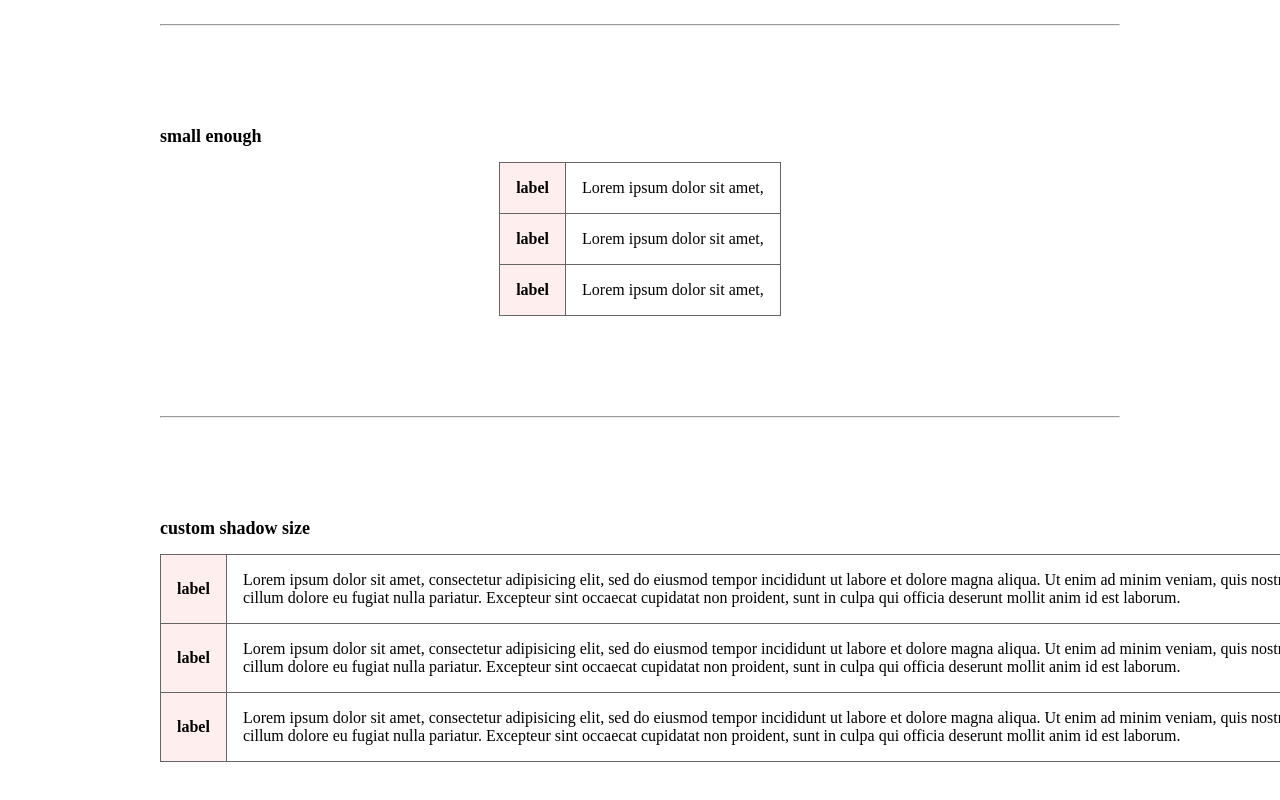
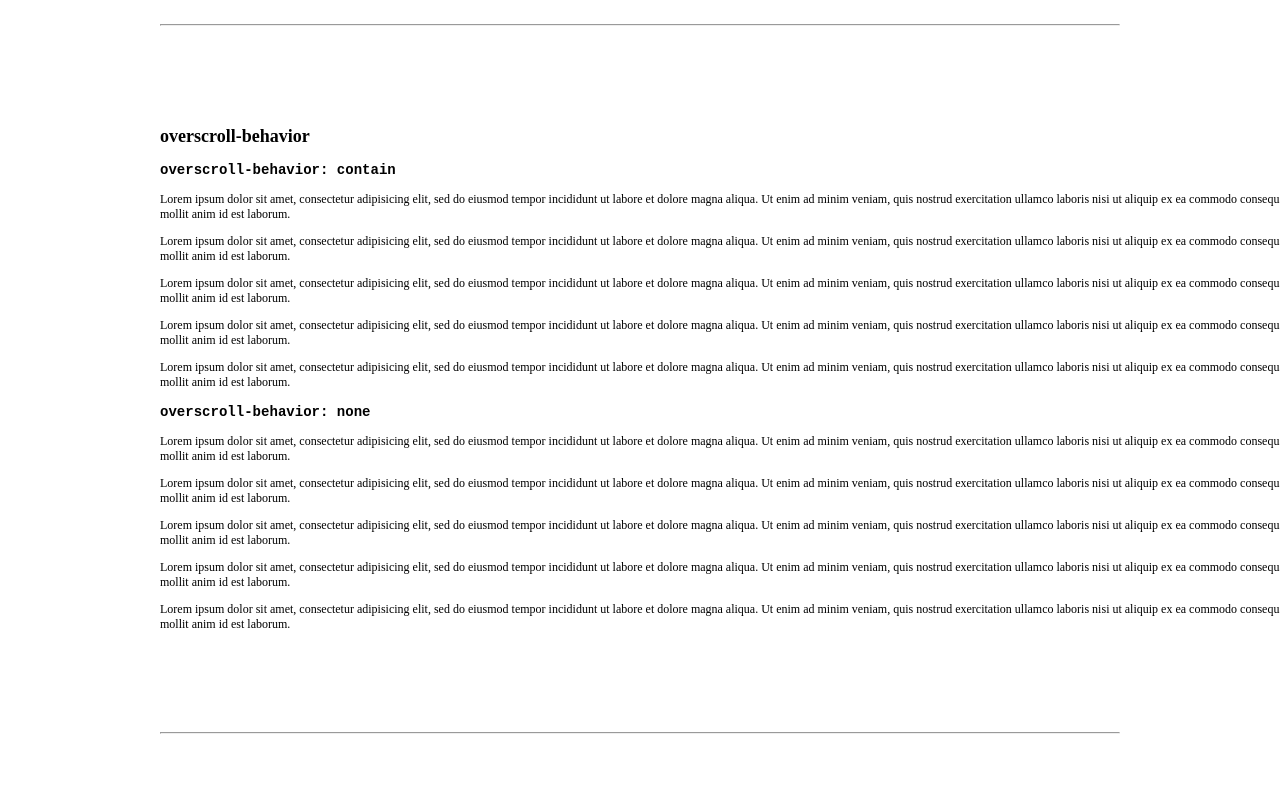
Before and after one commit to inotom/sws-scrollable-container, a website: page src/html/index.html in a window 1280 px wide. Shown: the part 917-1717 px from the top of the page. Drawn offline with nearby package versions, Linux system fonts and the light colour scheme.

Commit message:
Add overscroll-behavior prop

```diff
--- a/src/html/index.html
+++ b/src/html/index.html
@@ -107,8 +107,20 @@ hr {
   margin-bottom: 0;
 }
 
+.overscroll-behavior-contain-container sws-scrollable-container {
+  --sws-scrollable-container-overscroll-behavior: contain;
+}
+
+.overscroll-behavior-none-container sws-scrollable-container {
+  --sws-scrollable-container-overscroll-behavior: none;
+}
+
 .custom-label-demo sws-scrollable-container {
   --sws-scrollable-container-message-white-space: pre-line;
+}
+
+.overscroll-behavior-demo {
+  width: 2000px;
 }
 
 .async-block {
@@ -195,6 +207,58 @@ hr {
         </p>
       </div>
     </sws-scrollable-container>
+
+    <hr>
+
+    <h2>overscroll-behavior</h2>
+
+    <h3><code>overscroll-behavior: contain</code></h3>
+
+    <div class="overscroll-behavior-contain-container">
+      <sws-scrollable-container>
+        <div class="overscroll-behavior-demo">
+          <p>
+            Lorem ipsum dolor sit amet, consectetur adipisicing elit, sed do eiusmod tempor incididunt ut labore et dolore magna aliqua. Ut enim ad minim veniam, quis nostrud exercitation ullamco laboris nisi ut aliquip ex ea commodo consequat. Duis aute irure dolor in reprehenderit in voluptate velit esse cillum dolore eu fugiat nulla pariatur. Excepteur sint occaecat cupidatat non proident, sunt in culpa qui officia deserunt mollit anim id est laborum.
+          </p>
+          <p>
+            Lorem ipsum dolor sit amet, consectetur adipisicing elit, sed do eiusmod tempor incididunt ut labore et dolore magna aliqua. Ut enim ad minim veniam, quis nostrud exercitation ullamco laboris nisi ut aliquip ex ea commodo consequat. Duis aute irure dolor in reprehenderit in voluptate velit esse cillum dolore eu fugiat nulla pariatur. Excepteur sint occaecat cupidatat non proident, sunt in culpa qui officia deserunt mollit anim id est laborum.
+          </p>
+          <p>
+            Lorem ipsum dolor sit amet, consectetur adipisicing elit, sed do eiusmod tempor incididunt ut labore et dolore magna aliqua. Ut enim ad minim veniam, quis nostrud exercitation ullamco laboris nisi ut aliquip ex ea commodo consequat. Duis aute irure dolor in reprehenderit in voluptate velit esse cillum dolore eu fugiat nulla pariatur. Excepteur sint occaecat cupidatat non proident, sunt in culpa qui officia deserunt mollit anim id est laborum.
+          </p>
+          <p>
+            Lorem ipsum dolor sit amet, consectetur adipisicing elit, sed do eiusmod tempor incididunt ut labore et dolore magna aliqua. Ut enim ad minim veniam, quis nostrud exercitation ullamco laboris nisi ut aliquip ex ea commodo consequat. Duis aute irure dolor in reprehenderit in voluptate velit esse cillum dolore eu fugiat nulla pariatur. Excepteur sint occaecat cupidatat non proident, sunt in culpa qui officia deserunt mollit anim id est laborum.
+          </p>
+          <p>
+            Lorem ipsum dolor sit amet, consectetur adipisicing elit, sed do eiusmod tempor incididunt ut labore et dolore magna aliqua. Ut enim ad minim veniam, quis nostrud exercitation ullamco laboris nisi ut aliquip ex ea commodo consequat. Duis aute irure dolor in reprehenderit in voluptate velit esse cillum dolore eu fugiat nulla pariatur. Excepteur sint occaecat cupidatat non proident, sunt in culpa qui officia deserunt mollit anim id est laborum.
+          </p>
+        </div>
+      </sws-scrollable-container>
+    </div>
+
+    <h3><code>overscroll-behavior: none</code></h3>
+
+    <div class="overscroll-behavior-none-container">
+      <sws-scrollable-container>
+        <div class="overscroll-behavior-demo">
+          <p>
+            Lorem ipsum dolor sit amet, consectetur adipisicing elit, sed do eiusmod tempor incididunt ut labore et dolore magna aliqua. Ut enim ad minim veniam, quis nostrud exercitation ullamco laboris nisi ut aliquip ex ea commodo consequat. Duis aute irure dolor in reprehenderit in voluptate velit esse cillum dolore eu fugiat nulla pariatur. Excepteur sint occaecat cupidatat non proident, sunt in culpa qui officia deserunt mollit anim id est laborum.
+          </p>
+          <p>
+            Lorem ipsum dolor sit amet, consectetur adipisicing elit, sed do eiusmod tempor incididunt ut labore et dolore magna aliqua. Ut enim ad minim veniam, quis nostrud exercitation ullamco laboris nisi ut aliquip ex ea commodo consequat. Duis aute irure dolor in reprehenderit in voluptate velit esse cillum dolore eu fugiat nulla pariatur. Excepteur sint occaecat cupidatat non proident, sunt in culpa qui officia deserunt mollit anim id est laborum.
+          </p>
+          <p>
+            Lorem ipsum dolor sit amet, consectetur adipisicing elit, sed do eiusmod tempor incididunt ut labore et dolore magna aliqua. Ut enim ad minim veniam, quis nostrud exercitation ullamco laboris nisi ut aliquip ex ea commodo consequat. Duis aute irure dolor in reprehenderit in voluptate velit esse cillum dolore eu fugiat nulla pariatur. Excepteur sint occaecat cupidatat non proident, sunt in culpa qui officia deserunt mollit anim id est laborum.
+          </p>
+          <p>
+            Lorem ipsum dolor sit amet, consectetur adipisicing elit, sed do eiusmod tempor incididunt ut labore et dolore magna aliqua. Ut enim ad minim veniam, quis nostrud exercitation ullamco laboris nisi ut aliquip ex ea commodo consequat. Duis aute irure dolor in reprehenderit in voluptate velit esse cillum dolore eu fugiat nulla pariatur. Excepteur sint occaecat cupidatat non proident, sunt in culpa qui officia deserunt mollit anim id est laborum.
+          </p>
+          <p>
+            Lorem ipsum dolor sit amet, consectetur adipisicing elit, sed do eiusmod tempor incididunt ut labore et dolore magna aliqua. Ut enim ad minim veniam, quis nostrud exercitation ullamco laboris nisi ut aliquip ex ea commodo consequat. Duis aute irure dolor in reprehenderit in voluptate velit esse cillum dolore eu fugiat nulla pariatur. Excepteur sint occaecat cupidatat non proident, sunt in culpa qui officia deserunt mollit anim id est laborum.
+          </p>
+        </div>
+      </sws-scrollable-container>
+    </div>
 
     <hr>
 
--- a/src/index.ts
+++ b/src/index.ts
@@ -16,6 +16,7 @@ class SwsScrollableContainer extends LitElement {
       --sws-scrollable-container-shadow-from-y: 0;
       --sws-scrollable-container-shadow-to-x: 0;
       --sws-scrollable-container-shadow-to-y: 0;
+      --sws-scrollable-container-overscroll-behavior: auto;
 
       --sws-scrollable-container-notification-top: 3.125rem;
       --sws-scrollable-container-notification-left: calc(
@@ -46,6 +47,7 @@ class SwsScrollableContainer extends LitElement {
     .scrollable-container__main {
       box-sizing: border-box;
       position: relative;
+      overscroll-behavior: var(--sws-scrollable-container-overscroll-behavior);
     }
 
     .scrollable-container__main[is-horizontal][is-scrollable] {
```
Also changed, not shown: README.md.
